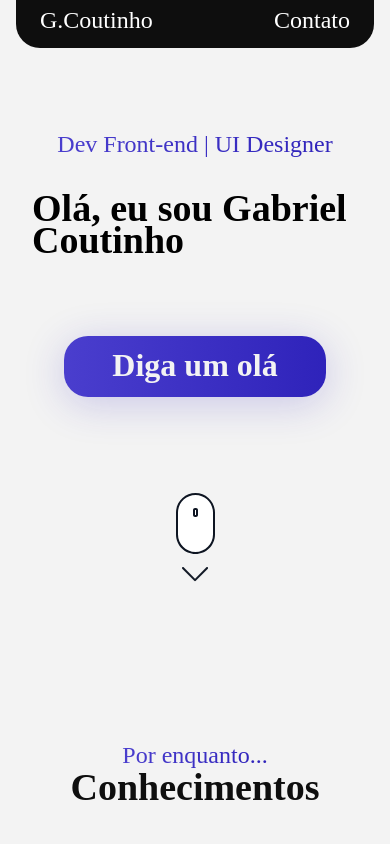
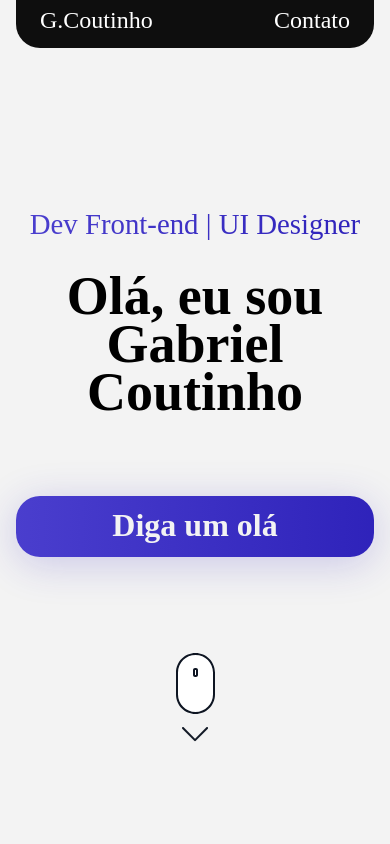
Before and after one commit to GabrielCoutz/Portfolio, a Next.js app: page / in a window 390 px wide. Shown: the top 844 px of the page. Built offline with nearby package versions, Linux system fonts and the light colour scheme.

Commit message:
Responsividade

```diff
--- a/src/styles/Conhecimentos.module.css
+++ b/src/styles/Conhecimentos.module.css
@@ -34,7 +34,7 @@
 @media (max-width: 768px) {
   .wrapperConhecimentos {
     margin: 2rem auto;
-    padding: 0 2rem;
+    padding: 0 1rem;
   }
   .conhecimentos {
     padding: 5rem 0;
--- a/src/styles/Contato.module.css
+++ b/src/styles/Contato.module.css
@@ -36,4 +36,11 @@
   .contato {
     margin: 5rem auto 10rem auto;
   }
+  .lista a {
+    font-size: 1.8rem;
+  }
+  .lista svg {
+    width: 32px;
+    height: 32px;
+  }
 }
--- a/src/styles/Header.module.css
+++ b/src/styles/Header.module.css
@@ -42,7 +42,7 @@
     font-size: 1.5rem;
   }
   .minifed {
-    max-width: calc(100% - 4rem);
+    max-width: calc(100% - 2rem);
     width: 100%;
     gap: 0;
     justify-content: space-between;
--- a/src/styles/Intro.module.css
+++ b/src/styles/Intro.module.css
@@ -26,7 +26,11 @@
     justify-self: start;
   }
   .intro {
-    margin: 5rem auto;
-    padding: 0 2rem;
+    margin: 10rem auto 5rem auto;
+    padding: 0 1rem;
+  }
+  .button {
+    width: 100%;
+    text-align: center;
   }
 }
--- a/src/styles/Projetos.module.css
+++ b/src/styles/Projetos.module.css
@@ -53,7 +53,7 @@
     padding: 5rem 0;
   }
   .projetos {
-    padding: 0 2rem;
+    padding: 0 1rem;
   }
   .cards {
     display: grid;
--- a/src/styles/globals.css
+++ b/src/styles/globals.css
@@ -106,11 +106,13 @@ li {
 
 @media (max-width: 768px) {
   .title {
-    font-size: 2.375rem;
-    line-height: 2rem;
+    font-size: 3.375rem;
+    line-height: 3rem;
+    text-align: center;
   }
   .subTitle {
-    font-size: 1.5rem;
+    font-size: 1.8rem;
     line-height: 2rem;
+    margin-bottom: 2rem;
   }
 }
```
